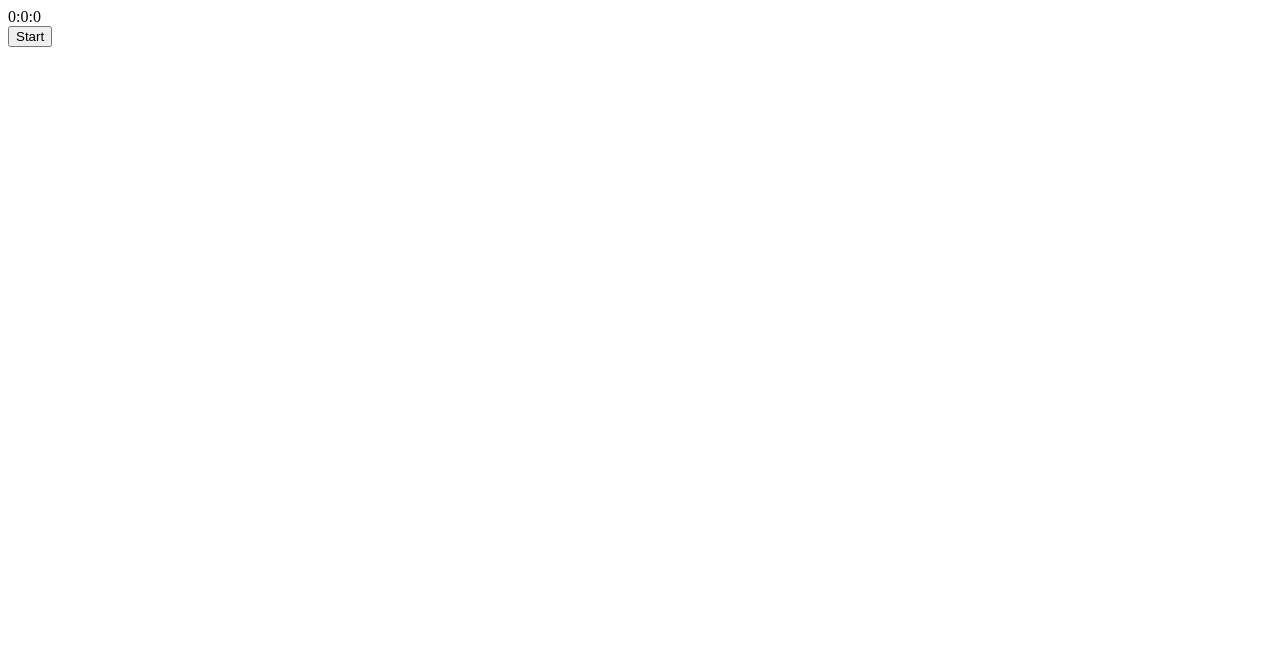
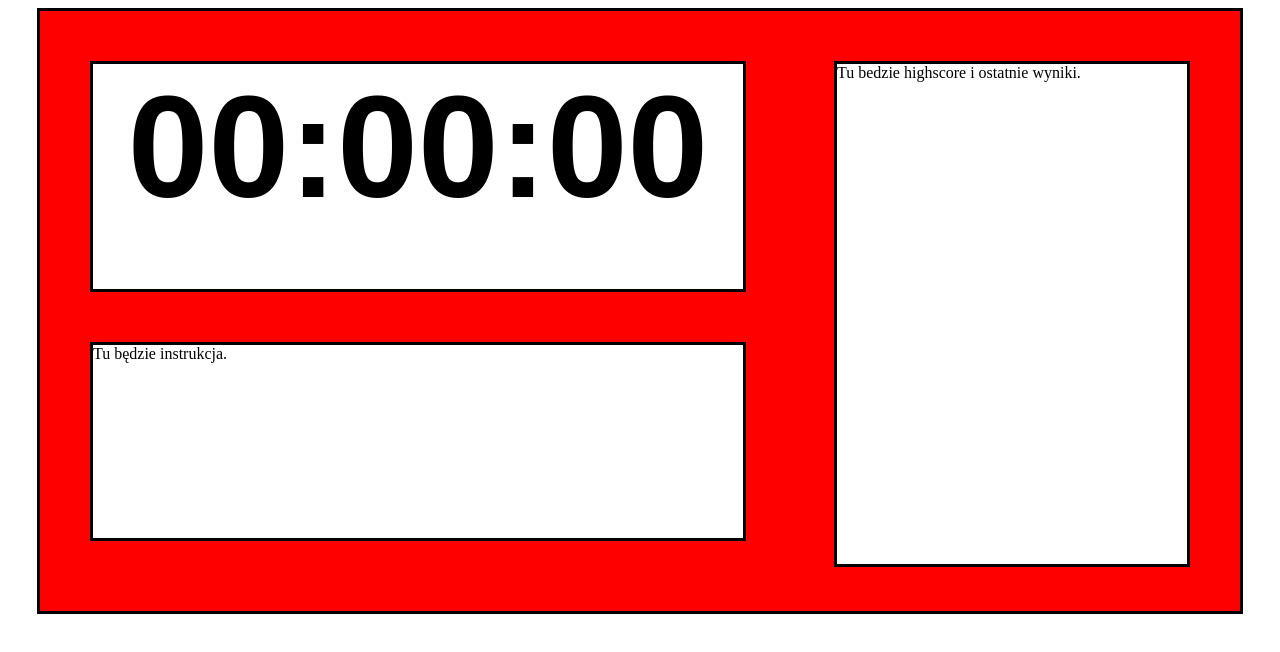
Before and after one commit to bdettlaff/timer, a plain HTML site: page index.html in a window 1280 px wide. Drawn offline with Linux system fonts and the light colour scheme.

Commit message:
Commit no.2 - Timer, ver. 0.2 - added graphics, fixed timer display

```diff
--- a/index.html
+++ b/index.html
@@ -5,14 +5,19 @@
 	<title>Timer do kostki rubika</title>
 
 	<script type="text/javascript" src="timer.js"></script>
+	<link rel="stylesheet" type="text/css" href="style.css">
 </head>
 <body>
-	<div id='timer'>
-		0:0:0
+	<div id="box">
+	<div keydown="czas();" id='timer'>
+		00:00:00
 	</div>
-	<button keydown="czas();">Start</button>
 	<div id='lista'>
+		Tu bedzie highscore i ostatnie wyniki.
 	</div>
-
+	<div id="instrukcja">
+		Tu będzie instrukcja.
+	</div>
+	</div>
 </body>
 </html>
--- /dev/null
+++ b/style.css
@@ -0,0 +1,42 @@
+#box{
+	margin-top:auto;
+	margin-bottom:auto;
+	margin-left:auto;
+	margin-right:auto;
+	padding:50px;
+	border:solid;
+	height:500px;
+	width:1100px;
+	background-color: red;
+}
+
+#timer{
+	border:solid;
+	height:225px;
+	width:650px;
+	float:left;
+	background-color: white;
+	font-size: 145px;
+	text-align: center;
+	box-shadow: 5px;
+	display: block;
+	font-weight: bold;
+	font-family: Arial;
+}
+
+#lista{
+	border:solid;
+	height:500px;
+	width:350px;
+	float:right;
+	background-color: white;
+}
+
+#instrukcja{
+	margin-top:50px;
+	border:solid;
+	float:left;
+	height:193px;
+	width:650px;
+	background-color: white;
+}
--- a/timer.js
+++ b/timer.js
@@ -7,7 +7,7 @@ var klawisz=0;
 function czas(){
    ms++;
 
-  if(ms==10)
+  if(ms==100)
   {
     ms=0;
     s++;
@@ -19,11 +19,62 @@ function czas(){
     }
   }
 
-  document.getElementById('timer').innerHTML = m+":"+s+":"+ms;
+  if(ms==0 || ms==1 || ms==2 || ms==3 || ms==4 || ms==5 || ms==6 || ms==7 || ms==8 || ms==9)
+  {
+      if(s<10)
+      {
+        if(m<10)
+        {
+          document.getElementById('timer').innerHTML = "0"+m+":"+"0"+s+":"+ms+"0";
+        }
+        else
+        {
+          document.getElementById('timer').innerHTML = m+":"+"0"+s+":"+ms+"0";
+        }
+      }
+      else
+        {
+
+        if(m<10)
+        {
+          document.getElementById('timer').innerHTML = "0"+m+":"+s+":"+ms+"0";
+        }
+        else
+        {
+          document.getElementById('timer').innerHTML = m+":"+s+":"+ms+"0";
+        }
+       }
+  }
+  else
+  {
+      if(s<10)
+      {
+        if(m<10)
+        {
+          document.getElementById('timer').innerHTML = "0"+m+":"+"0"+s+":"+ms;
+        }
+        else
+        {
+          document.getElementById('timer').innerHTML = m+":"+"0"+s+":"+ms;
+        }
+      }
+      else
+        {
+
+        if(m<10)
+        {
+          document.getElementById('timer').innerHTML = "0"+m+":"+s+":"+ms;
+        }
+        else
+        {
+          document.getElementById('timer').innerHTML = m+":"+s+":"+ms;
+        }
+       }
+  }
 
   if(flaga==0)
   {
-    setTimeout("czas()",100);
+    setTimeout("czas()",10);
   }
   else
   {
@@ -38,13 +89,21 @@ function stopuj(){
 
 function zeruj(){
 
-  document.getElementById('lista').innerHTML = m+":"+s+":"+ms;
+  if(s<10)
+  {
+    document.getElementById('lista').innerHTML = m+":"+"0"+s+":"+ms;
+  }
+  else
+  {
+    document.getElementById('lista').innerHTML = m+":"+s+":"+ms;
+  }
+
 
     m=0;
     ms=0;
     s=0;
 
-  document.getElementById('timer').innerHTML = m+":"+s+":"+ms;
+  document.getElementById('timer').innerHTML = "0"+m+":"+"0"+s+":"+"0"+ms;
 
   flaga=0;
 }
```
